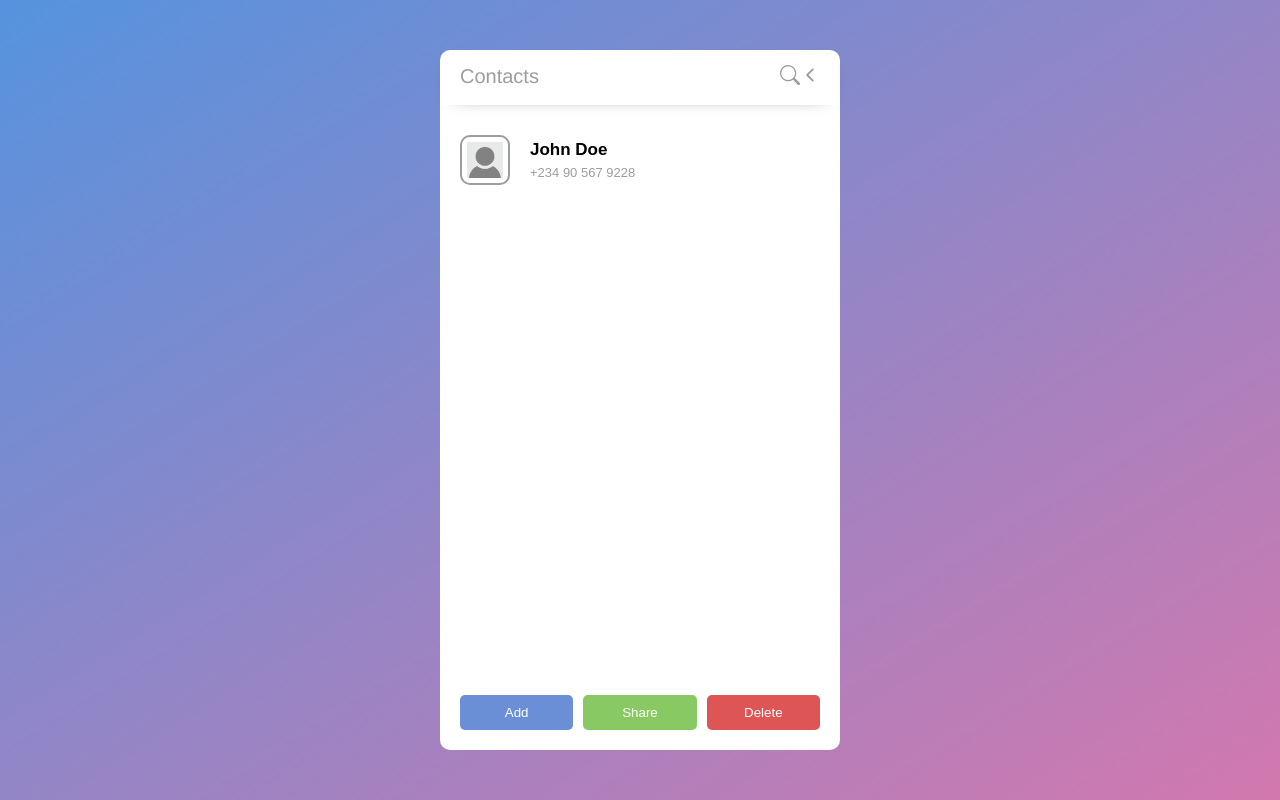
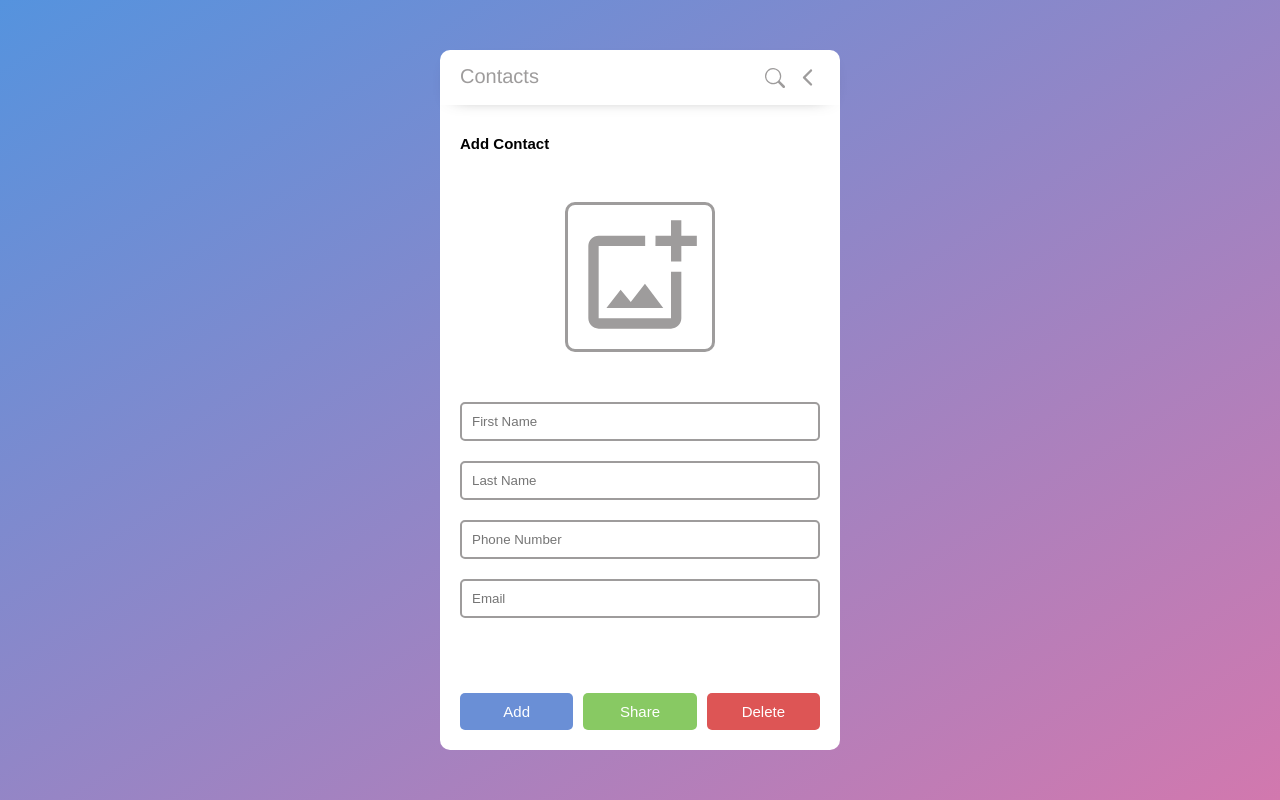
Before and after one commit to DevSenpai09/Use_Contact_API, a React (Vite) app: page /add_contact in a window 1280 px wide. Built offline with nearby package versions, Linux system fonts and the light colour scheme.

Commit message:
added routes

```diff
--- a/src/App.jsx
+++ b/src/App.jsx
@@ -1,4 +1,5 @@
 import styled from "styled-components";
+import { Routes, Route, Link } from "react-router-dom";
 import AddContact from "./components/AddContact";
 import Contacts from "./components/Contacts";
 import Footer from "./components/Footer";
@@ -13,7 +14,7 @@ const StyledApp = styled.div`
   grid-template-rows: auto 1fr auto;
 
   main {
-    overflow-y: scroll;
+    overflow-y: auto;
   }
 `;
 
@@ -22,8 +23,10 @@ const App = () => {
     <StyledApp>
       <Header />
       <main>
-        <Contacts />
-        {/* <AddContact /> */}
+        <Routes>
+          <Route path="/" element={<Contacts />} />
+          <Route path="/add_contact" element={<AddContact />} />
+        </Routes>
       </main>
       <Footer />
     </StyledApp>
--- a/src/components/AddContact.jsx
+++ b/src/components/AddContact.jsx
@@ -42,7 +42,7 @@ const StyledAddContacts = styled.div`
 const AddContact = () => {
   return (
     <StyledAddContacts>
-      <h2>Add Contacts</h2>
+      <h2>Add Contact</h2>
 
       <picture>
         <img src="" alt="" />
--- a/src/components/Footer.jsx
+++ b/src/components/Footer.jsx
@@ -1,4 +1,5 @@
 import styled from "styled-components";
+import { Link } from "react-router-dom";
 
 const StyledFooter = styled.footer`
   display: grid;
@@ -6,11 +7,19 @@ const StyledFooter = styled.footer`
   gap: 1rem;
   padding: 2rem;
 
+  a {
+    text-decoration: none;
+  }
+
   button {
     padding: 1rem 2rem;
     background: #6a8fd6;
     color: #fff;
     border-radius: 0.5rem;
+    display: flex;
+    justify-content: center;
+    font-size: 1.5rem;
+    width: 100%;
 
     &:nth-child(2) {
       background: #88c963;
@@ -25,7 +34,9 @@ const StyledFooter = styled.footer`
 const Footer = () => {
   return (
     <StyledFooter>
-      <button>Add</button>
+      <Link to={"/add_contact"}>
+        <button>Add</button>
+      </Link>
       <button>Share</button>
       <button>Delete</button>
     </StyledFooter>
--- a/src/components/Header.jsx
+++ b/src/components/Header.jsx
@@ -1,6 +1,7 @@
 import styled from "styled-components";
 import { BsSearch } from "react-icons/bs";
 import { IoIosArrowBack } from "react-icons/io";
+import { Link } from "react-router-dom";
 
 const StyledHeader = styled.header`
   padding: 1.5rem 2rem;
@@ -16,6 +17,15 @@ const StyledHeader = styled.header`
   div {
     color: var(--gray);
     font-size: 2rem;
+    display: flex;
+    align-items: center;
+    gap: 1rem;
+  }
+
+  a {
+    color: inherit;
+    font-size: 2.5rem;
+    display: flex;
   }
 `;
 
@@ -25,7 +35,9 @@ const Header = () => {
       <h1>Contacts</h1>
       <div>
         <BsSearch />
-        <IoIosArrowBack />
+        <Link to={"/"}>
+          <IoIosArrowBack />
+        </Link>
       </div>
     </StyledHeader>
   );
--- a/src/main.jsx
+++ b/src/main.jsx
@@ -1,10 +1,13 @@
-import React from 'react'
-import ReactDOM from 'react-dom/client'
-import App from './App'
-import './index.css'
+import React from "react";
+import ReactDOM from "react-dom/client";
+import { BrowserRouter as Router } from "react-router-dom";
+import App from "./App";
+import "./index.css";
 
-ReactDOM.createRoot(document.getElementById('root')).render(
+ReactDOM.createRoot(document.getElementById("root")).render(
   <React.StrictMode>
-    <App />
+    <Router>
+      <App />
+    </Router>
   </React.StrictMode>
-)
+);
```
